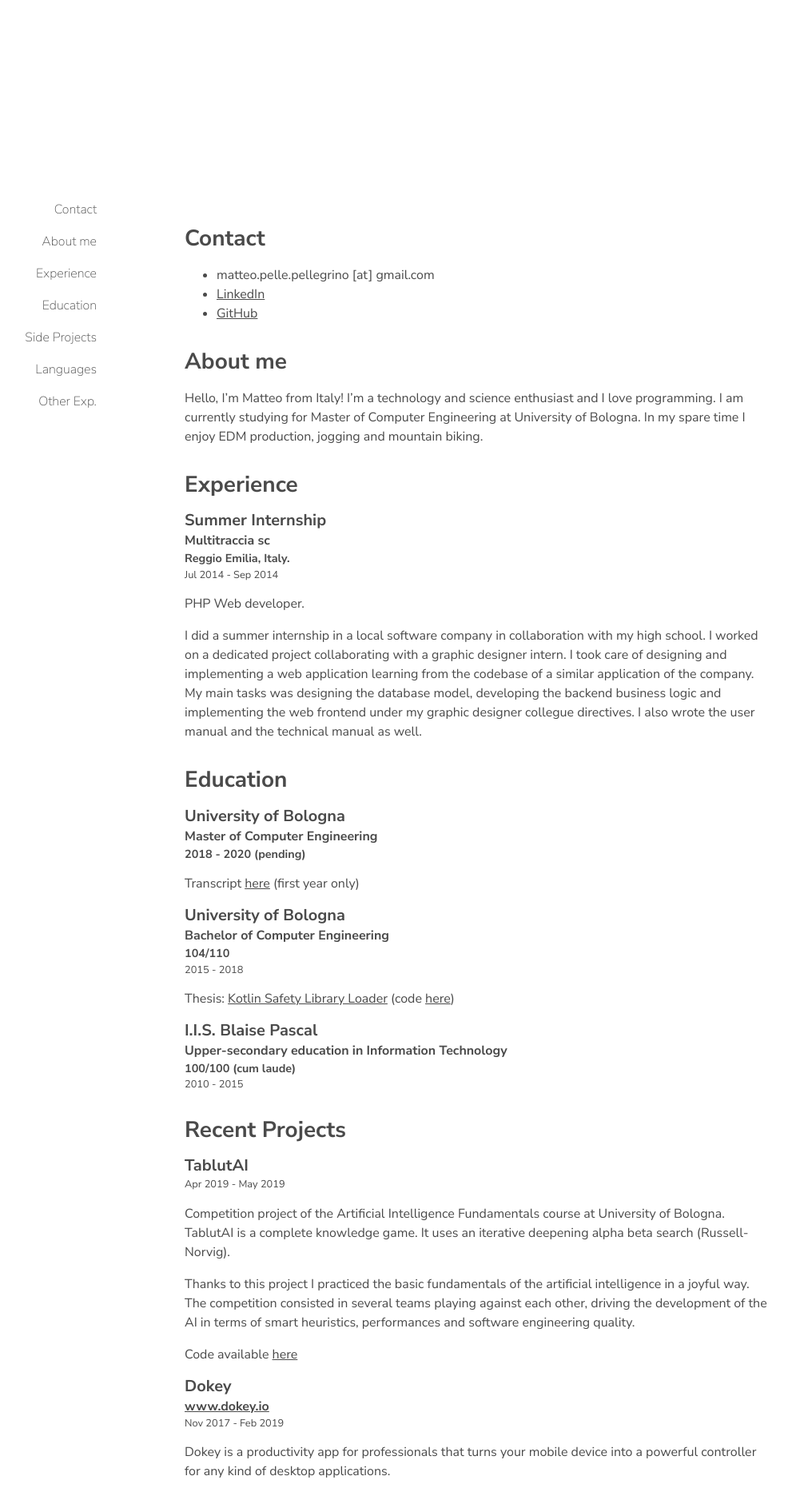
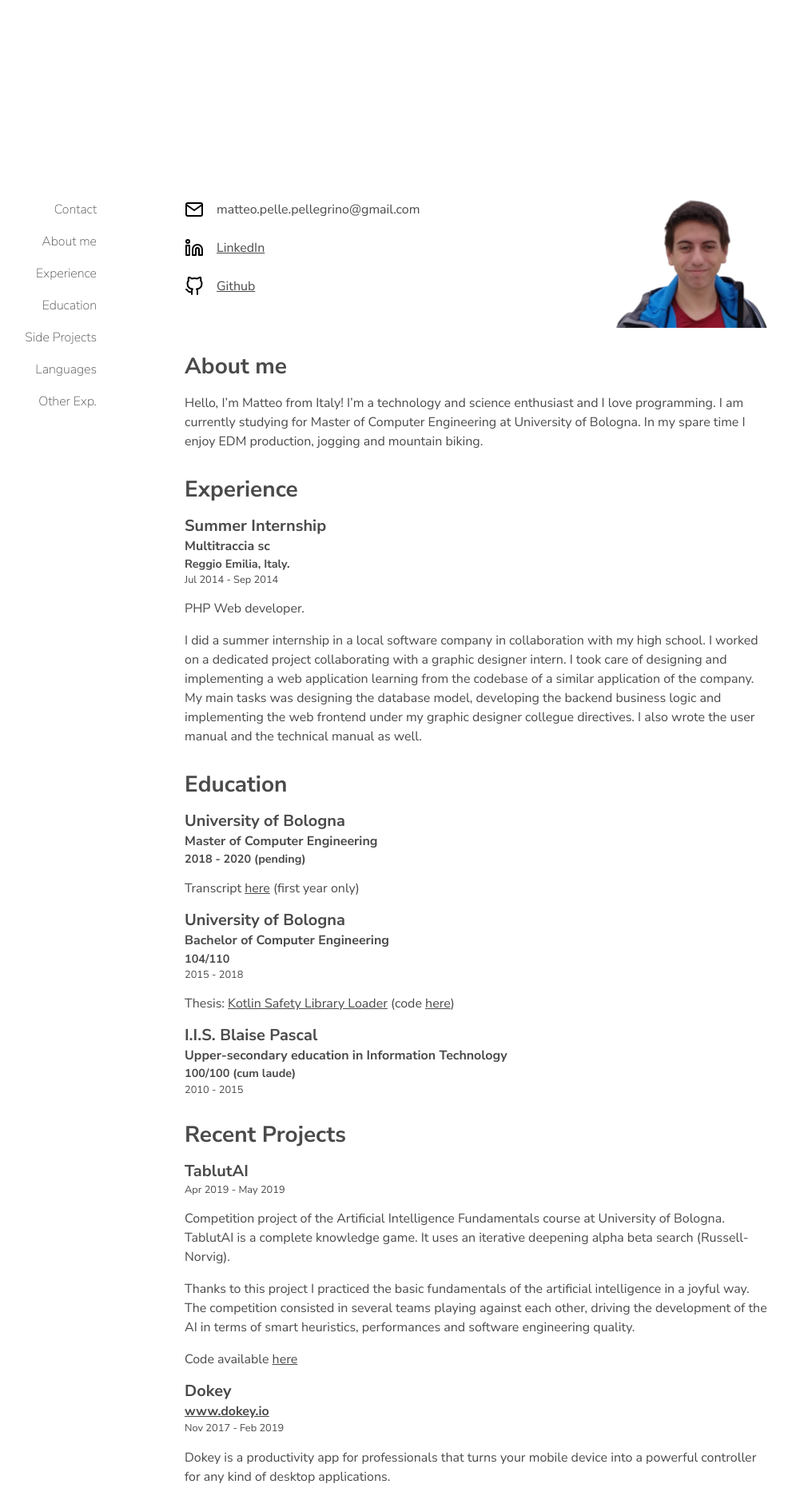
Before and after one commit to arabello/arabello.github.io, a Jekyll site: the page built from index.md, in a window 1280 px wide. Shown: the part 944-2815 px from the top of the page at 80% size, without its empty margins (44-1035 px from the left). Built offline with Jekyll 4.4.1, drawn with Linux system fonts in a browser that asks for light colours.

Commit message:
Format contacts removing them from portfolio.md

```diff
--- /dev/null
+++ b/_includes/contact.html
@@ -0,0 +1,15 @@
+<div class="contact d-flex justify-content-between">
+    <div class="d-flex flex-column">
+        {% for item in site.data.contacts %}
+            <div class="mb-4 align-items-strech d-flex">
+                <img src="{{ item.iconurl }}" class="mr-3">
+                {% if item.href %}
+                    <a href="{{ item.href }}">{{ item.text }} </a>
+                {% else %}
+                <span id="email">{{ item.text }}</span>
+                {% endif %}
+            </div>
+        {% endfor %}
+    </div>
+    <img src="/assets/images/profile-no-bg.png" class="">
+</div>
--- a/_layouts/default.html
+++ b/_layouts/default.html
@@ -30,6 +30,7 @@
                 {% include navigation.html %}
               </div>
               <div class="col-8 offset-1 h-100 overflow-auto hide-scrollbar portfolio">
+                  {% include contact.html %}
                   {{ content }}
               </div>
           </div>
--- /dev/null
+++ b/_sass/contact.scss
@@ -0,0 +1,5 @@
+.contacts {
+    a{
+        text-decoration: underline;
+    }
+}
--- a/portfolio.md
+++ b/portfolio.md
@@ -1,8 +1,3 @@
-# Contact
-- matteo.pelle.pellegrino [at] gmail.com
-- [LinkedIn](https://www.linkedin.com/in/mttpll/)
-- [GitHub](https://github.com/arabello)
-
 # About me
 
 Hello, I'm Matteo from Italy! I'm a technology and science enthusiast and I love programming.
```
